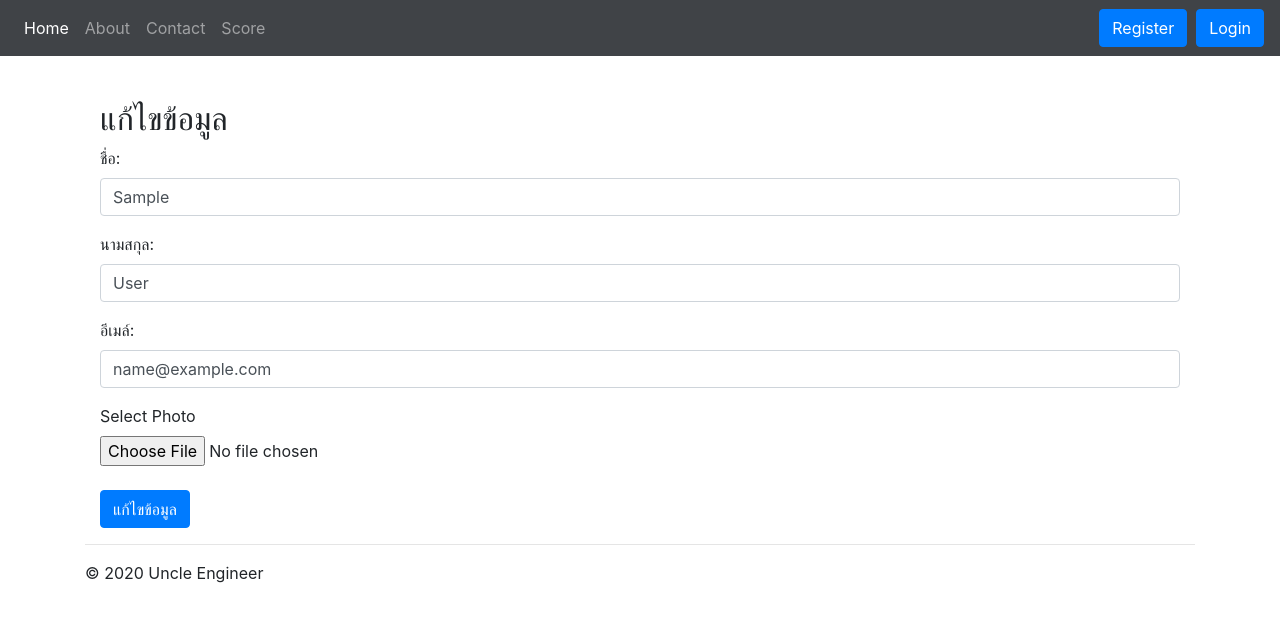
After one commit to robinoud/djangoschool, a Django app: template djangoschool/school/template/school/editprofile.html in a window 1280 px wide. The commit adds this page. Shown: the top 622 px of the page. Run offline with Django 3.2, Linux system fonts and the light colour scheme; the template is opened without the code that fills it: most values are stand-ins (such as "Sample title", 1, 10 or a date in 2020); some libraries are stand-ins or nearby versions.

Commit message:
Edit Profile

```diff
--- a/djangoschool/school/admin.py
+++ b/djangoschool/school/admin.py
@@ -1,5 +1,6 @@
-from .models import AllStudent, ExamScore
+from .models import AllStudent, ExamScore, Profile
 from django.contrib import admin
+
 
 # Register your models here.
 class StudentScore(admin.ModelAdmin):
@@ -14,3 +15,4 @@ class StudentAdmin(admin.ModelAdmin):
     list_editable = ['student_tel']
 
 admin.site.register(AllStudent, StudentAdmin)
+admin.site.register(Profile)
--- a/djangoschool/school/template/school/base.html
+++ b/djangoschool/school/template/school/base.html
@@ -78,13 +78,23 @@
         <a class="nav-link" href="{% url 'score-page' %}">Score</a>
       </li>
 
+      {% if user.is_authenticated and user.profile.usertype == 'teacher' %}
+      <li class="nav-item">
+        <a class="nav-link" href="{% url 'search-page' %}">Search</a>
+      </li>
+      {% endif %}
     </ul>
 
     <div>
       {% if user.is_authenticated %}
-      <font color="white">สวัสดี&nbsp; {{user.first_name}}&nbsp;&nbsp;{{user.last_name}}</font>
+      <a href="{% url 'editprofile-page' %}" >
+        <font color="white">สวัสดี &nbsp; {{user.first_name}}&nbsp;&nbsp;{{user.last_name}}</font>
+      </a>
         &nbsp;
-          <a class="btn btn-primary" href="{% url 'logout' %}">Logout</a>
+        {% if user.profile.photoprofile %}
+          <img src="{{user.profile.photoprofile.url}}" width="50" class="rounded">
+        {% endif %}
+        <a class="btn btn-primary" href="{% url 'logout' %}">Logout</a>
       {% else %}
       <a class="btn btn-primary" href="{% url 'register-page' %}">Register</a>&nbsp;
       <a class="btn btn-primary" href="{% url 'login' %}">Login</a>
--- /dev/null
+++ b/djangoschool/school/template/school/editprofile.html
@@ -0,0 +1,32 @@
+{% extends 'school/base.html' %}
+
+{% block content %}
+<div class="container">
+
+  <h2>แก้ไขข้อมูล</h2>
+  {% if user.profile.photoprofile %}
+          <img src="{{user.profile.photoprofile.url}}" width="100">
+        {% endif %}
+  <form method="POST" enctype="multipart/form-data">
+      {% csrf_token %}
+    <div class="form-group">
+        <label for="first_name">ชื่อ:</label>
+        <input type="text" class="form-control" id="first_name" name="first_name" value="{{data.first_name}}"">
+    </div>
+    <div class="form-group">
+        <label for="last_name">นามสกุล:</label>
+        <input type="text" class="form-control" id="last_name" name="last_name" value="{{data.last_name}}"">
+    </div>
+    <div class="form-group">
+      <label for="email">อีเมล์:</label>
+      <input type="email" class="form-control" id="email" name="email" value="{{data.email}}"">
+    </div>
+
+   <label> Select Photo </label><br>
+   <input type="file" id="photoprofile" name="photoprofile"><br><br>
+    <button type="submit" class="btn btn-primary">แก้ไขข้อมูล</button>
+  </form>
+
+</div>
+
+{% endblock content%}
--- a/djangoschool/school/urls.py
+++ b/djangoschool/school/urls.py
@@ -9,5 +9,6 @@ urlpatterns = [
     path('contact/', ContactUs, name='contact-page'),
     path('score/', ShowScore, name='score-page'),
     path('register/', Register, name = 'register-page'),
-    path('search/', SearchStudent, name='search-page')
+    path('search/', SearchStudent, name='search-page'),
+    path('editprofile/', EditProfile, name='editprofile-page')
 ]
```
Also changed, not shown: djangoschool/school/models.py (+11 -0 lines), djangoschool/school/views.py (+48 -2 lines), djangoschool/db.sqlite3, djangoschool/media/admin.jpeg (added), djangoschool/media/photo_profile/admin.jpeg (added), djangoschool/school/migrations/0004_profile.py (added).
